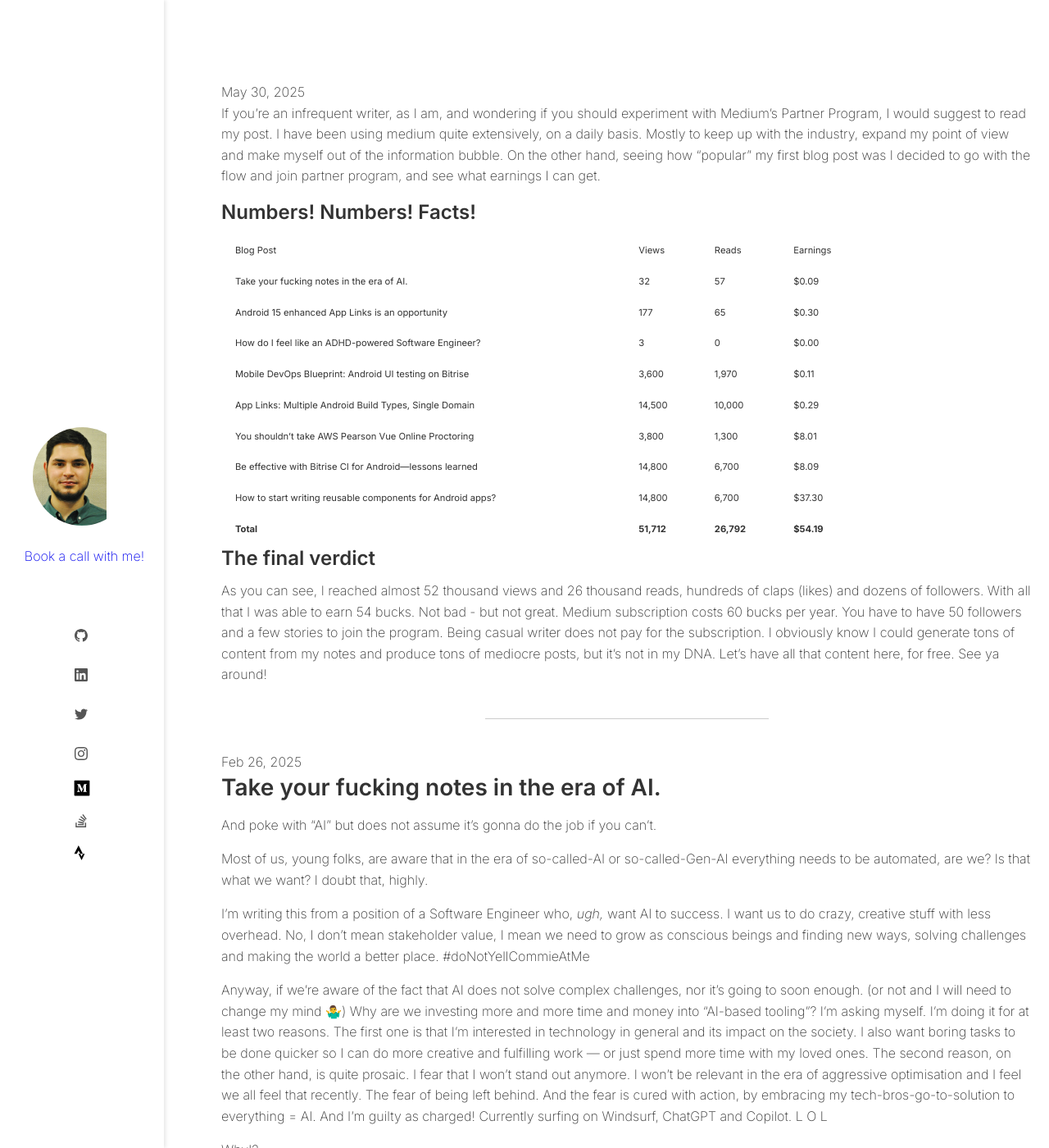
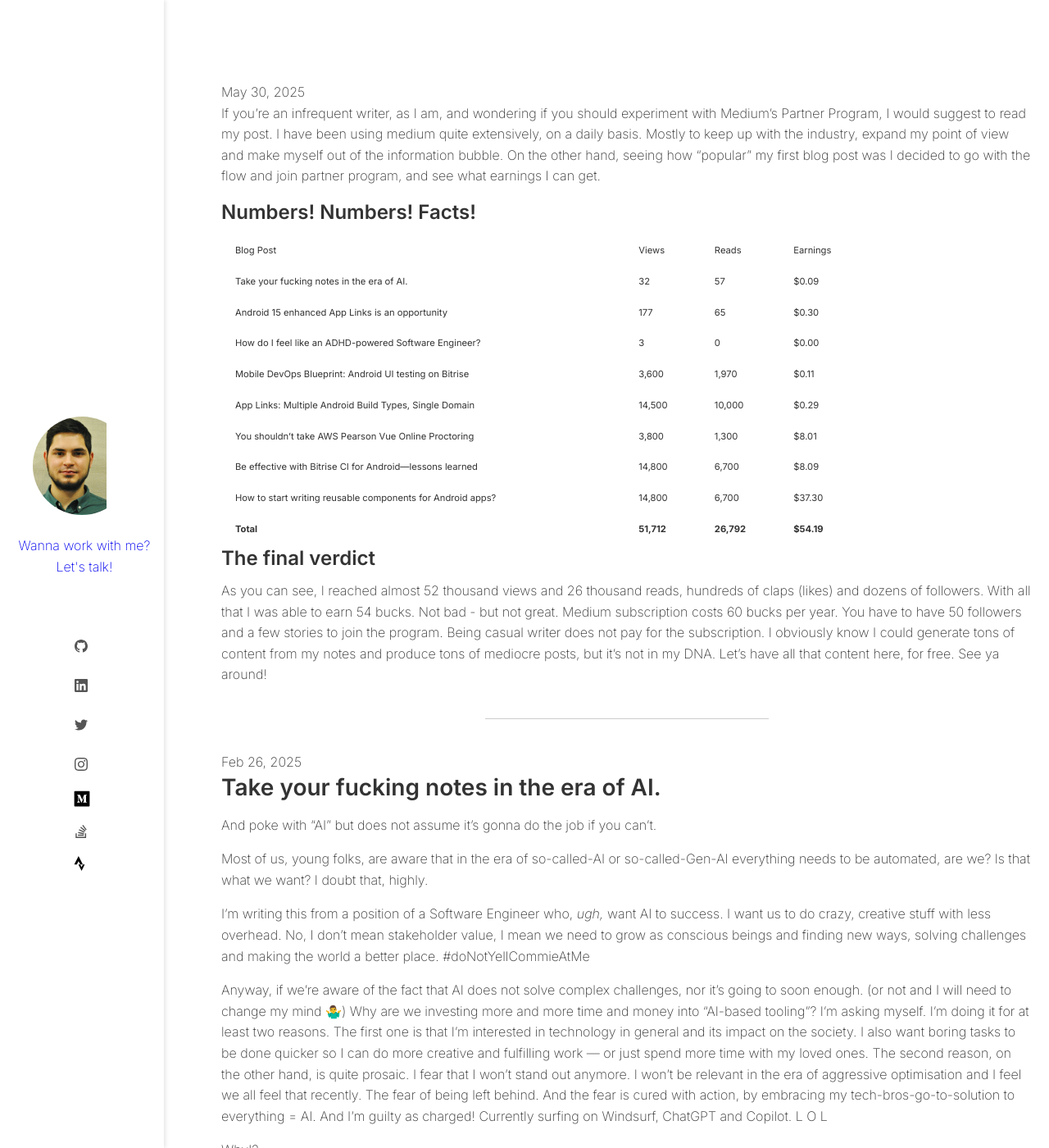
Before and after one commit to xavarius/the-blog, a Jekyll site: the page built from index.markdown, in a window 1280 px wide and 1400 px high. Shown: the whole window at 82% size. Built offline with Jekyll 4.4.1, drawn with Linux system fonts in a browser that asks for light colours.

Commit message:
Refine sidebar layout and add image lightbox

```diff
--- a/_layouts/default.html
+++ b/_layouts/default.html
@@ -25,7 +25,7 @@
         <div class="cta-booking">
           <a href="https://booking.akiflow.com/maciej-malak" target="_blank" rel="noopener noreferrer" class="booking-link">
             <img src="{{ '/assets/calendar.svg' | relative_url }}" alt="Book a call" class="calendar-icon svg-icon">
-            <span class="booking-text">Book a call with me!</span>
+            <span class="booking-text">Wanna work with me? Let's talk!</span>
           </a>
         </div>
         <div class="social-links-container">
--- a/assets/css/style.scss
+++ b/assets/css/style.scss
@@ -29,7 +29,7 @@
 // Basic Body Styles
 body {
   margin: 0;
-  padding: 0; // Base padding reset
+  padding-left: 70px; // space for collapsed sidebar
   box-sizing: border-box;
   font-family: 'Inter', sans-serif;
   font-weight: 200;
@@ -375,8 +375,9 @@
   width: 100%;
   height: 100%;
   object-fit: cover;
-  object-position: 50% 50%;
+  object-position: center;
   transition: opacity 0.3s ease-in-out;
+  display: block;
 }
 
 .main-profile-pic {
@@ -495,3 +496,23 @@
   border: none;
   font-weight: normal;
 }
+
+// Lightbox overlay for images
+.image-overlay {
+  position: fixed;
+  top: 0;
+  left: 0;
+  width: 100%;
+  height: 100%;
+  background: rgba(0, 0, 0, 0.8);
+  display: flex;
+  align-items: center;
+  justify-content: center;
+  z-index: 1200;
+}
+
+.image-overlay img {
+  max-width: 90%;
+  max-height: 90%;
+  box-shadow: 0 0 10px rgba(0, 0, 0, 0.5);
+}
```
Also changed, not shown: other parts of _layouts/default.html (+14 -0 lines).
